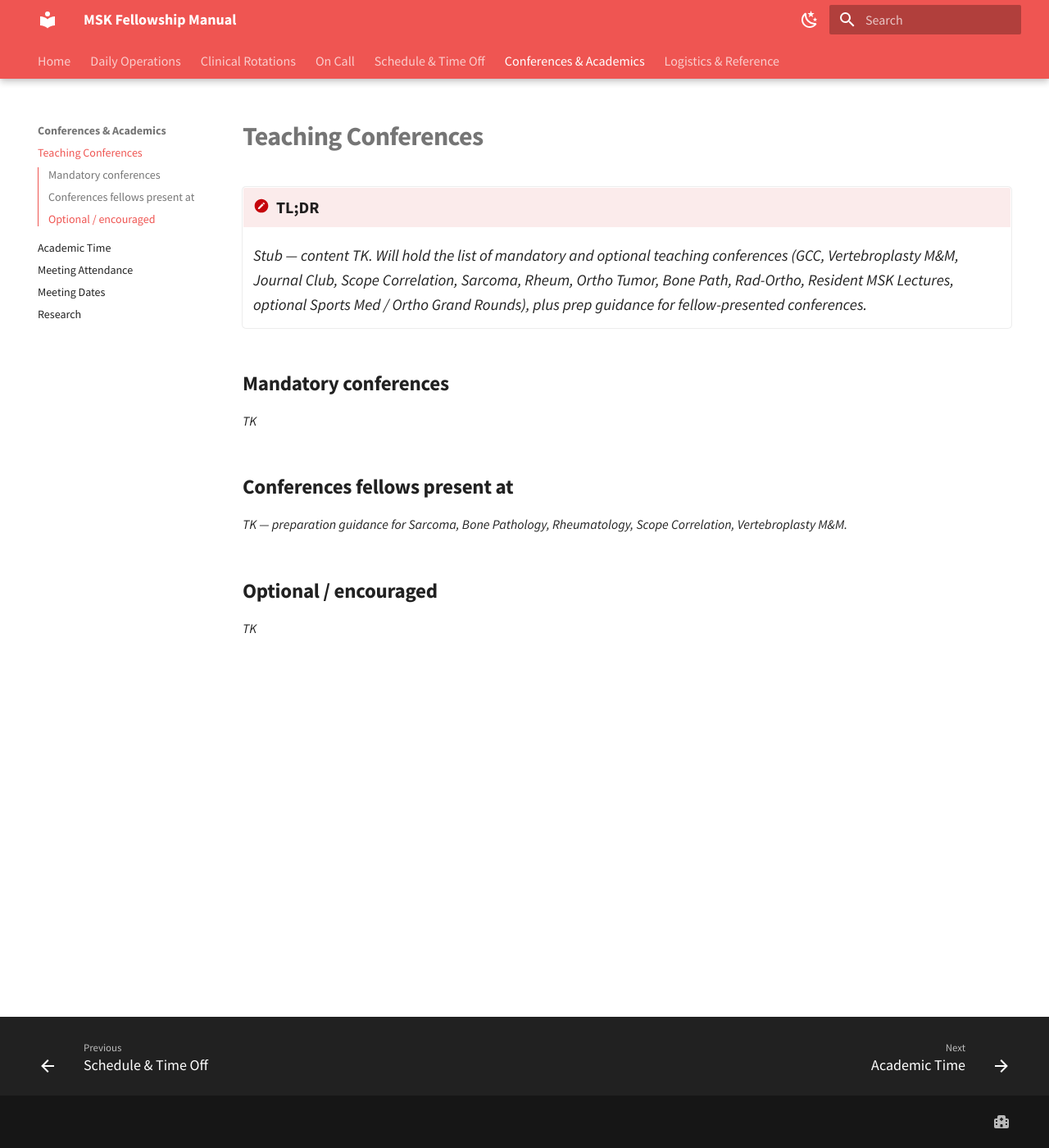
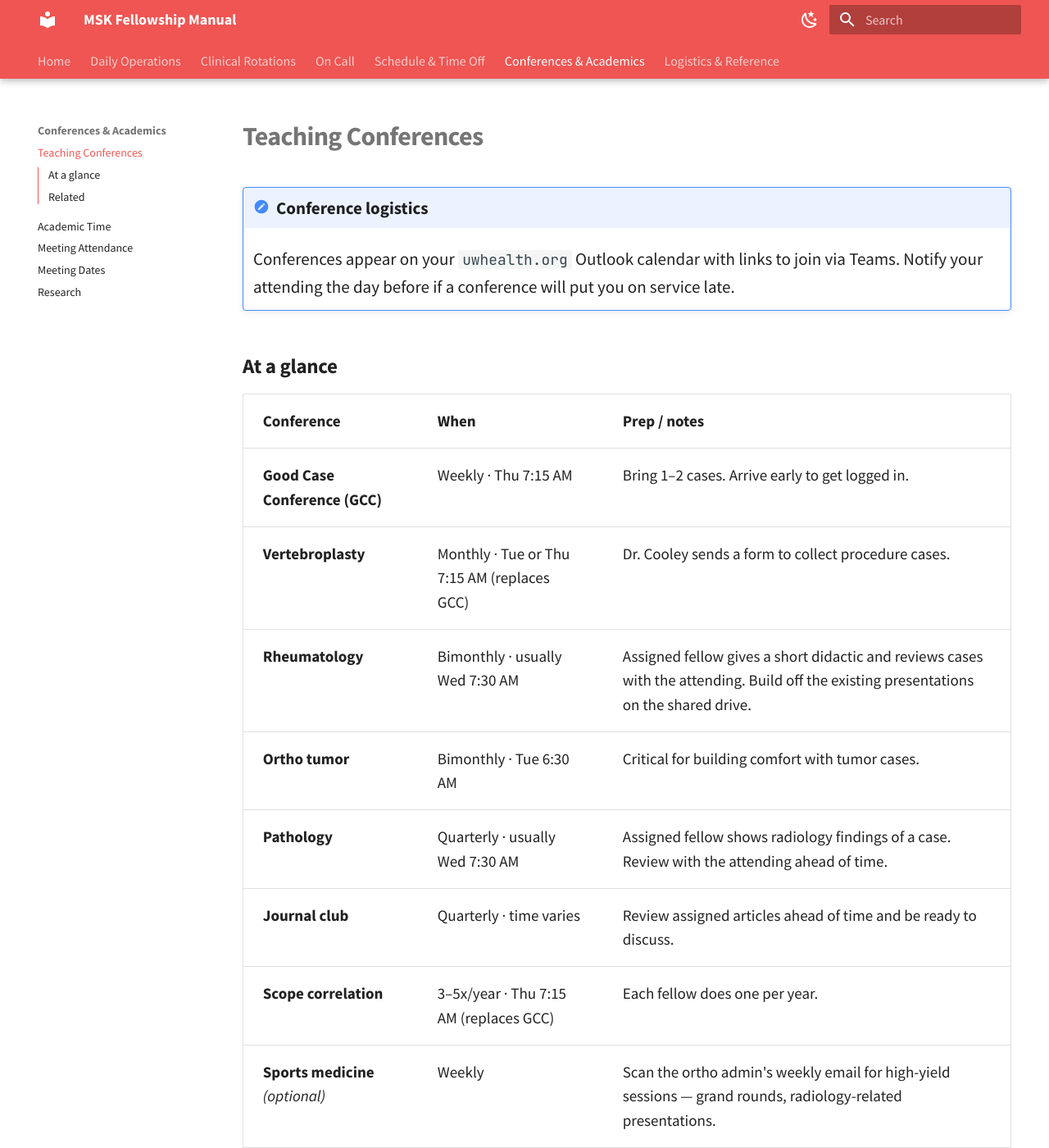
Before and after one commit to UW-MSK-Rads/msk-fellowship-manual, an MkDocs documentation site: the page built from docs/conferences.md, in a window 1280 px wide and 1400 px high. Shown: the whole window at 82% size. Built offline with MkDocs 1.6.1 and Material for MkDocs 9.7.7, drawn with Linux system fonts in a browser that asks for light colours; some of the changed text lies outside the part shown.

Commit message:
Build out Teaching Conferences page
Replaces the stub with a single at-a-glance table covering all nine
recurring conferences plus a logistics callout (Outlook/Teams). CSS
bumps font size on the page's admonitions and table for readability.

```diff
--- a/docs/conferences.md
+++ b/docs/conferences.md
@@ -1,16 +1,27 @@
 # Teaching Conferences
 
-!!! tldr "TL;DR"
-    *Stub — content TK. Will hold the list of mandatory and optional teaching conferences (GCC, Vertebroplasty M&M, Journal Club, Scope Correlation, Sarcoma, Rheum, Ortho Tumor, Bone Path, Rad-Ortho, Resident MSK Lectures, optional Sports Med / Ortho Grand Rounds), plus prep guidance for fellow-presented conferences.*
+<div class="conferences-page" markdown>
 
-## Mandatory conferences
+!!! note "Conference logistics"
+    Conferences appear on your `uwhealth.org` Outlook calendar with links to join via Teams. Notify your attending the day before if a conference will put you on service late.
 
-*TK*
+## At a glance
 
-## Conferences fellows present at
+| Conference | When | Prep / notes |
+|---|---|---|
+| **Good Case Conference (GCC)** | Weekly · Thu 7:15 AM | Bring 1–2 cases. Arrive early to get logged in. |
+| **Vertebroplasty** | Monthly · Tue or Thu 7:15 AM (replaces GCC) | Dr. Cooley sends a form to collect procedure cases. |
+| **Rheumatology** | Bimonthly · usually Wed 7:30 AM | Assigned fellow gives a short didactic and reviews cases with the attending. Build off the existing presentations on the shared drive. |
+| **Ortho tumor** | Bimonthly · Tue 6:30 AM | Critical for building comfort with tumor cases. |
+| **Pathology** | Quarterly · usually Wed 7:30 AM | Assigned fellow shows radiology findings of a case. Review with the attending ahead of time. |
+| **Journal club** | Quarterly · time varies | Review assigned articles ahead of time and be ready to discuss. |
+| **Scope correlation** | 3–5x/year · Thu 7:15 AM (replaces GCC) | Each fellow does one per year. |
+| **Sports medicine** *(optional)* | Weekly | Scan the ortho admin's weekly email for high-yield sessions — grand rounds, radiology-related presentations. |
+| **Resident lectures** *(optional)* | Varies | Listen in when you can. |
 
-*TK — preparation guidance for Sarcoma, Bone Pathology, Rheumatology, Scope Correlation, Vertebroplasty M&M.*
+</div>
 
-## Optional / encouraged
+## Related
 
-*TK*
+- [Academic time](academic-time.md) — using prep time for fellow-presented conferences
+- [Meetings](schedule.md#meetings) — society/external meeting day budget
--- a/docs/stylesheets/extra.css
+++ b/docs/stylesheets/extra.css
@@ -111,3 +111,19 @@
 .md-typeset .pro-tip > summary {
   background-color: rgba(245, 166, 35, 0.1);
 }
+
+/* Conferences page — bump admonition + table text for at-a-glance scanning */
+.md-typeset .conferences-page .admonition-title,
+.md-typeset .conferences-page details > summary {
+  font-size: 1.05rem;
+}
+.md-typeset .conferences-page .admonition p,
+.md-typeset .conferences-page details p {
+  font-size: 1.05rem;
+  line-height: 1.6;
+}
+.md-typeset .conferences-page table:not([class]) th,
+.md-typeset .conferences-page table:not([class]) td {
+  font-size: 0.95rem;
+  line-height: 1.55;
+}
```
